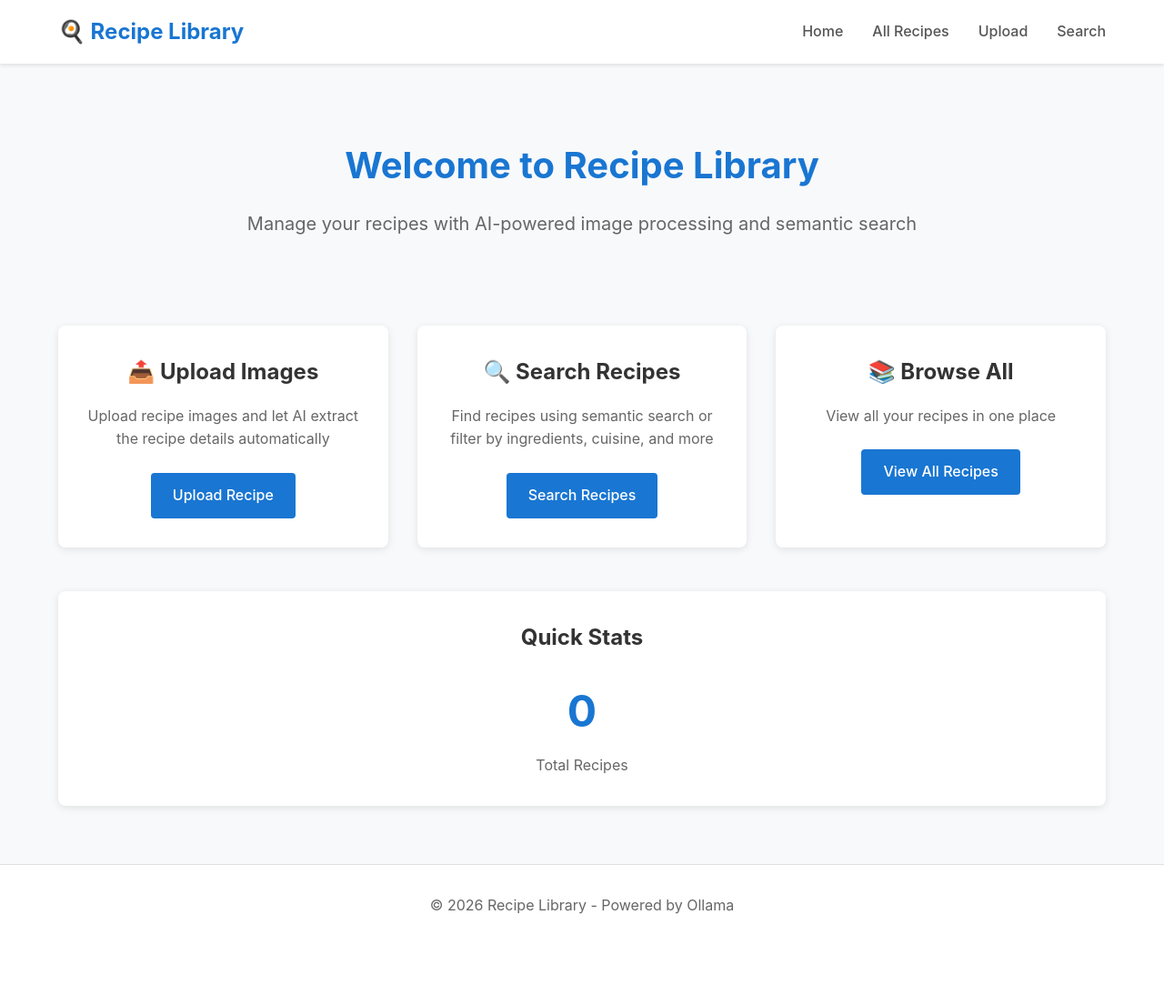
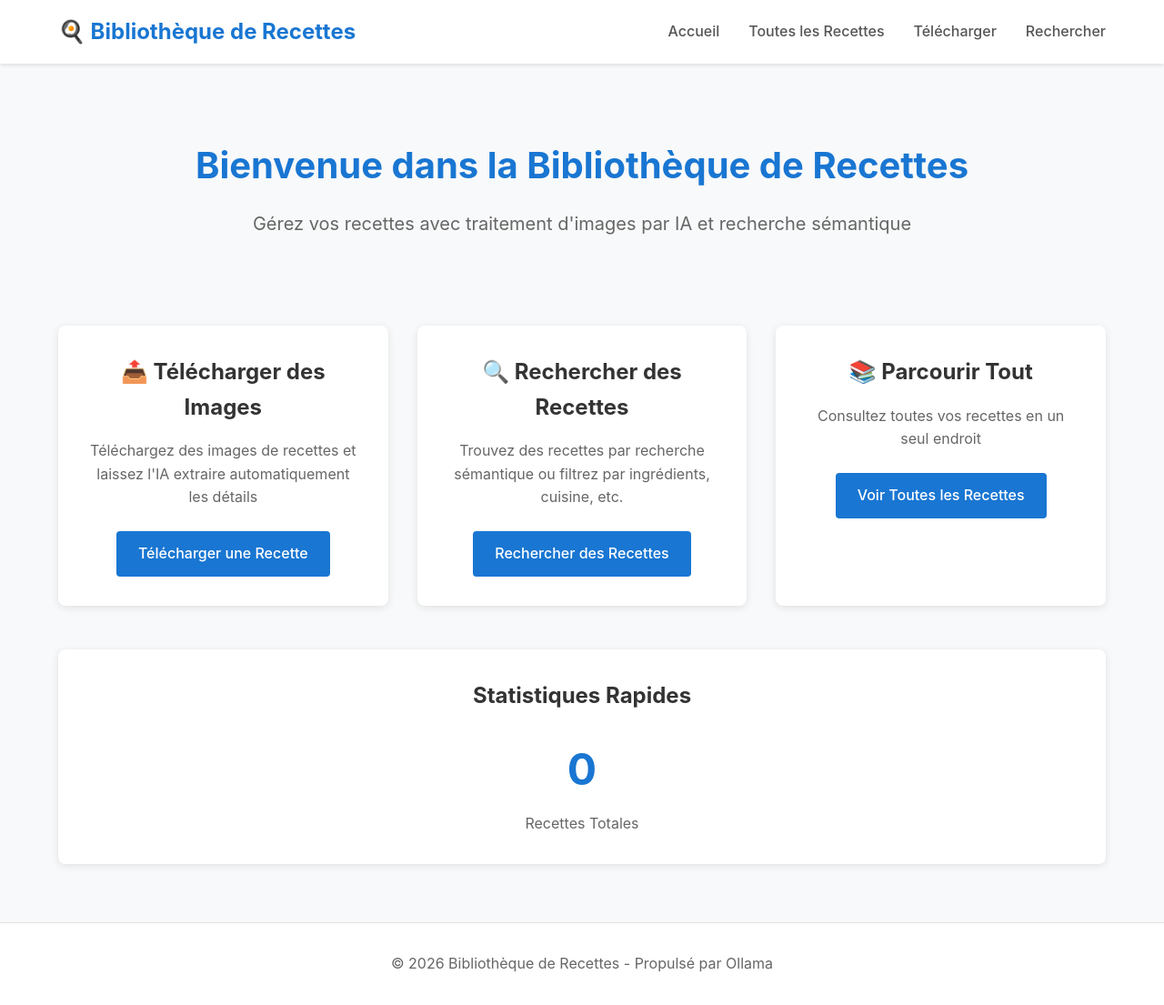
Before and after one commit to fredericfaddaIBM/cuisine-recipes-library, a Flask app: page / in a window 1280 px wide. Shown: the whole page at 91% size. Before the commit the page ends 1005 px from the top, so only its background shows below. Run offline with Flask 3, Linux system fonts and the light colour scheme.

Commit message:
web ui labels to French

```diff
--- a/templates/base.html
+++ b/templates/base.html
@@ -3,19 +3,19 @@
 <head>
     <meta charset="UTF-8">
     <meta name="viewport" content="width=device-width, initial-scale=1.0">
-    <title>{% block title %}Recipe Library{% endblock %}</title>
+    <title>{% block title %}Bibliothèque de Recettes{% endblock %}</title>
     <link rel="stylesheet" href="{{ url_for('static', filename='css/style.css') }}">
     {% block extra_css %}{% endblock %}
 </head>
 <body>
     <nav class="navbar">
         <div class="container">
-            <a href="/" class="logo">🍳 Recipe Library</a>
+            <a href="/" class="logo">🍳 Bibliothèque de Recettes</a>
             <ul class="nav-links">
-                <li><a href="/">Home</a></li>
-                <li><a href="/recipes">All Recipes</a></li>
-                <li><a href="/upload">Upload</a></li>
-                <li><a href="/search">Search</a></li>
+                <li><a href="/">Accueil</a></li>
+                <li><a href="/recipes">Toutes les Recettes</a></li>
+                <li><a href="/upload">Télécharger</a></li>
+                <li><a href="/search">Rechercher</a></li>
             </ul>
         </div>
     </nav>
@@ -26,7 +26,7 @@
 
     <footer>
         <div class="container">
-            <p>&copy; 2026 Recipe Library - Powered by Ollama</p>
+            <p>&copy; 2026 Bibliothèque de Recettes - Propulsé par Ollama</p>
         </div>
     </footer>
 
--- a/templates/index.html
+++ b/templates/index.html
@@ -1,39 +1,39 @@
 {% extends "base.html" %}
 
-{% block title %}Home - Recipe Library{% endblock %}
+{% block title %}Accueil - Bibliothèque de Recettes{% endblock %}
 
 {% block content %}
 <div class="hero">
-    <h1>Welcome to Recipe Library</h1>
-    <p>Manage your recipes with AI-powered image processing and semantic search</p>
+    <h1>Bienvenue dans la Bibliothèque de Recettes</h1>
+    <p>Gérez vos recettes avec traitement d'images par IA et recherche sémantique</p>
 </div>
 
 <div class="features">
     <div class="feature-card">
-        <h2>📤 Upload Images</h2>
-        <p>Upload recipe images and let AI extract the recipe details automatically</p>
-        <a href="/upload" class="btn btn-primary">Upload Recipe</a>
+        <h2>📤 Télécharger des Images</h2>
+        <p>Téléchargez des images de recettes et laissez l'IA extraire automatiquement les détails</p>
+        <a href="/upload" class="btn btn-primary">Télécharger une Recette</a>
     </div>
 
     <div class="feature-card">
-        <h2>🔍 Search Recipes</h2>
-        <p>Find recipes using semantic search or filter by ingredients, cuisine, and more</p>
-        <a href="/search" class="btn btn-primary">Search Recipes</a>
+        <h2>🔍 Rechercher des Recettes</h2>
+        <p>Trouvez des recettes par recherche sémantique ou filtrez par ingrédients, cuisine, etc.</p>
+        <a href="/search" class="btn btn-primary">Rechercher des Recettes</a>
     </div>
 
     <div class="feature-card">
-        <h2>📚 Browse All</h2>
-        <p>View all your recipes in one place</p>
-        <a href="/recipes" class="btn btn-primary">View All Recipes</a>
+        <h2>📚 Parcourir Tout</h2>
+        <p>Consultez toutes vos recettes en un seul endroit</p>
+        <a href="/recipes" class="btn btn-primary">Voir Toutes les Recettes</a>
     </div>
 </div>
 
 <div class="stats">
-    <h2>Quick Stats</h2>
+    <h2>Statistiques Rapides</h2>
     <div class="stats-grid" id="stats">
         <div class="stat-item">
             <span class="stat-number" id="total-recipes">-</span>
-            <span class="stat-label">Total Recipes</span>
+            <span class="stat-label">Recettes Totales</span>
         </div>
     </div>
 </div>
@@ -48,6 +48,6 @@ fetch('/recipes')
         const recipeCards = doc.querySelectorAll('.recipe-card');
         document.getElementById('total-recipes').textContent = recipeCards.length;
     })
-    .catch(error => console.error('Error loading stats:', error));
+    .catch(error => console.error('Erreur lors du chargement des statistiques:', error));
 </script>
 {% endblock %}
--- a/templates/recipes.html
+++ b/templates/recipes.html
@@ -1,12 +1,12 @@
 {% extends "base.html" %}
 
-{% block title %}All Recipes - Recipe Library{% endblock %}
+{% block title %}Toutes les Recettes - Bibliothèque de Recettes{% endblock %}
 
 {% block content %}
 <div class="recipes-list-container">
     <div class="recipes-header">
-        <h1>All Recipes</h1>
-        <p>Browse all {{ recipes|length }} recipes in your library</p>
+        <h1>Toutes les Recettes</h1>
+        <p>Parcourez les {{ recipes|length }} recettes de votre bibliothèque</p>
     </div>
 
     {% if recipes %}
@@ -34,9 +34,9 @@
         <svg width="64" height="64" viewBox="0 0 24 24" fill="none" stroke="currentColor" stroke-width="2">
             <path d="M3 3h18v18H3zM9 9h6v6H9z"/>
         </svg>
-        <h2>No recipes yet</h2>
-        <p>Upload your first recipe image to get started</p>
-        <a href="/upload" class="btn btn-primary">Upload Recipe</a>
+        <h2>Aucune recette pour le moment</h2>
+        <p>Téléchargez votre première image de recette pour commencer</p>
+        <a href="/upload" class="btn btn-primary">Télécharger une Recette</a>
     </div>
     {% endif %}
 </div>
```
Also changed, not shown: templates/edit.html (+17 -17 lines), templates/recipe.html (+24 -24 lines), templates/search.html (+27 -27 lines), templates/upload.html (+15 -15 lines).
